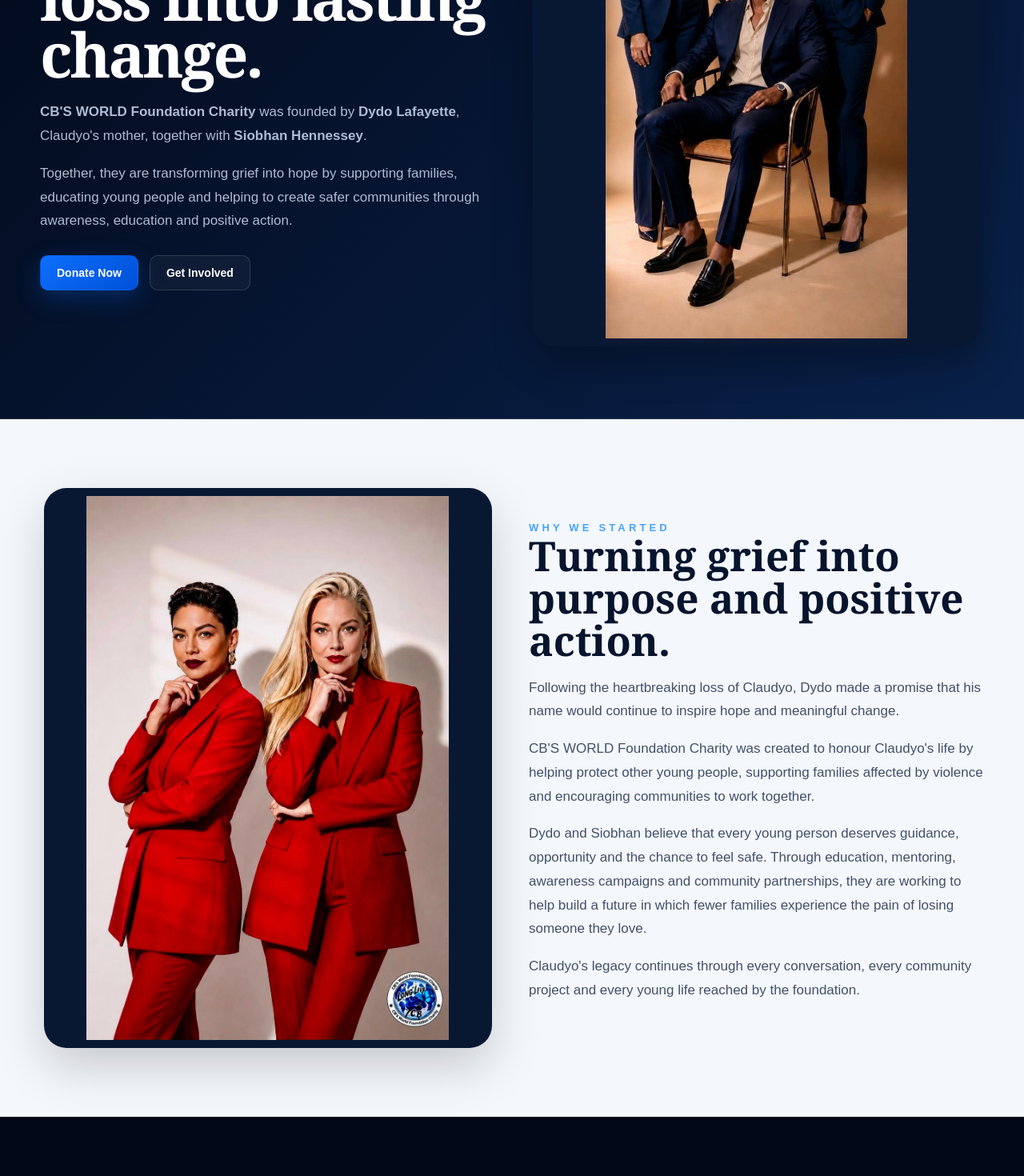
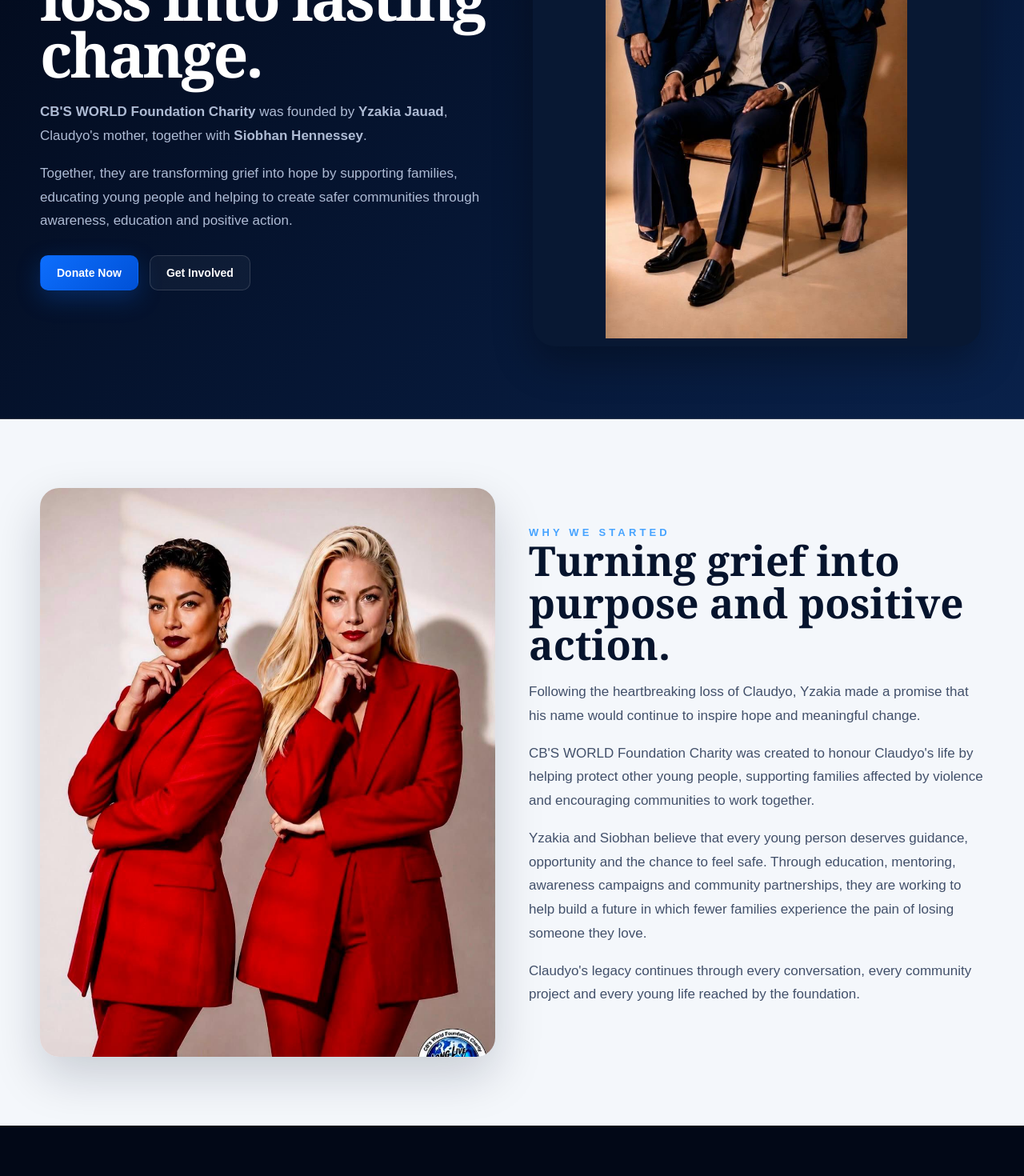
Before and after one commit to nephiliim/cb-world-foundation, a Next.js app: page /foundation in a window 1280 px wide. Shown: the part 440-1910 px from the top of the page at 80% size. Built offline with nearby package versions, Linux system fonts and the light colour scheme.

Commit message:
Final UI polish and content updates

```diff
--- a/app/foundation/page.tsx
+++ b/app/foundation/page.tsx
@@ -13,7 +13,7 @@ export default function FoundationPage() {
 
             <p className="section-copy">
               <strong>CB&apos;S WORLD Foundation Charity</strong> was founded by{" "}
-              <strong>Dydo Lafayette</strong>, Claudyo&apos;s mother, together
+              <strong>Yzakia Jauad</strong>, Claudyo&apos;s mother, together
               with <strong>Siobhan Hennessey</strong>.
             </p>
 
@@ -42,7 +42,7 @@ export default function FoundationPage() {
           <img
             className="feature-image"
             src="/images/foundation/founders.jpg"
-            alt="Dydo Lafayette and Siobhan Hennessey"
+            alt="Yzakia Jauad and Siobhan Hennessey"
           />
         </div>
       </section>
@@ -52,7 +52,7 @@ export default function FoundationPage() {
           <img
             className="foundation-story-image"
             src="/images/foundation/founders-red.jpg"
-            alt="Dydo Lafayette and Siobhan Hennessey"
+            alt="Yzakia Jauad and Siobhan Hennessey"
           />
 
           <div>
@@ -63,7 +63,7 @@ export default function FoundationPage() {
             </h2>
 
             <p className="section-copy">
-              Following the heartbreaking loss of Claudyo, Dydo made a promise
+              Following the heartbreaking loss of Claudyo, Yzakia made a promise
               that his name would continue to inspire hope and meaningful
               change.
             </p>
@@ -76,7 +76,7 @@ export default function FoundationPage() {
             </p>
 
             <p className="section-copy">
-              Dydo and Siobhan believe that every young person deserves
+              Yzakia and Siobhan believe that every young person deserves
               guidance, opportunity and the chance to feel safe. Through
               education, mentoring, awareness campaigns and community
               partnerships, they are working to help build a future in which
@@ -165,7 +165,7 @@ export default function FoundationPage() {
             another step towards creating the safer future Claudyo deserved.
           </p>
 
-          <strong>Dydo Lafayette and Siobhan Hennessey</strong>
+          <strong>Yzakia Jauad and Siobhan Hennessey</strong>
         </div>
       </section>
 
--- a/app/globals.css
+++ b/app/globals.css
@@ -143,15 +143,11 @@ textarea { min-height:140px; }
 .foundation-story-image {
   display: block;
   width: 100%;
-  max-width: 560px;
   aspect-ratio: 4 / 5;
-  object-fit: contain;
+  object-fit: cover;
   object-position: center;
-  margin-inline: auto;
-  padding: 10px;
-  border-radius: 28px;
-  background: #081833;
-  box-shadow: 0 24px 60px rgba(0, 0, 0, 0.18);
+  border-radius: 24px;
+  box-shadow: 0 24px 60px rgba(6, 18, 38, 0.18);
 }
 
 .foundation-value-grid {
@@ -591,10 +587,12 @@ textarea { min-height:140px; }
   width: 100%;
   justify-content: center;
 }
-.legacy-wall-intro-card{
-    align-self: start;
-    max-width: 420px;
-    height: fit-content;
+.legacy-wall-intro-card {
+  position: sticky;
+  top: 40px;
+  align-self: start;
+  max-width: 420px;
+  height: fit-content;
 }
 /* Legacy Wall message section readability */
 
```
Also changed, not shown: README.md.txt (added), 7 other files (tests, documents, lock files or other folders).
